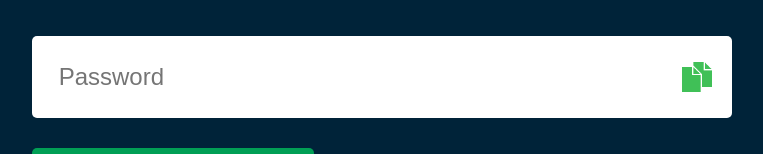
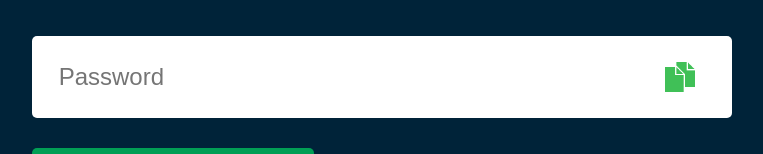
Before and after one commit to Sshahall/password-generator, a plain HTML site: page index.html in a window 1280 px wide. Shown: the part 274-428 px from the top of the page, without its empty margins (32-795 px from the left). Drawn offline with Linux system fonts and the light colour scheme.

Commit message:
Update style.css

```diff
--- a/style.css
+++ b/style.css
@@ -42,6 +42,7 @@ body{
 
 }
 .display img{
+    margin-right: 17px;
     width: 30px;
     cursor: pointer;
 }
```
